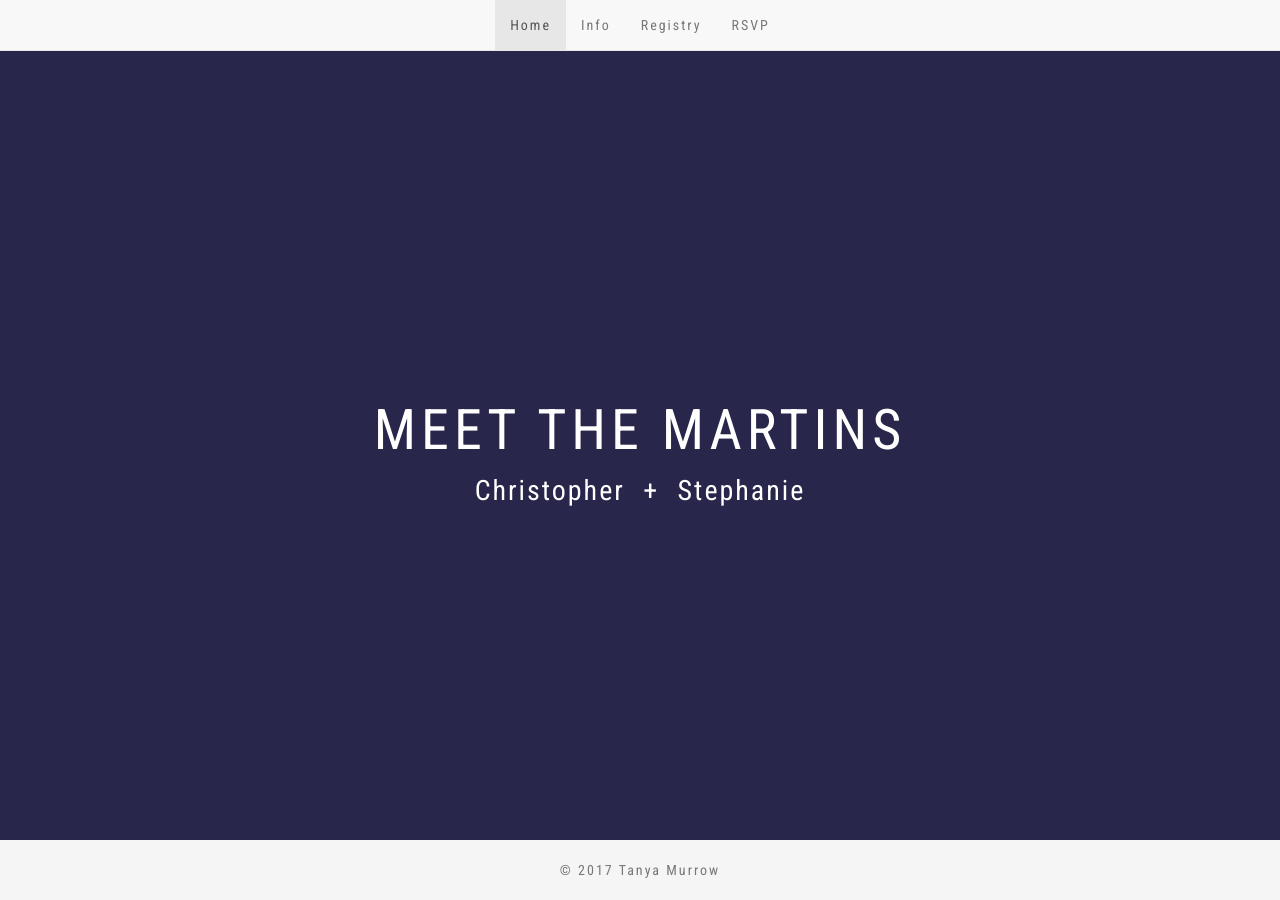
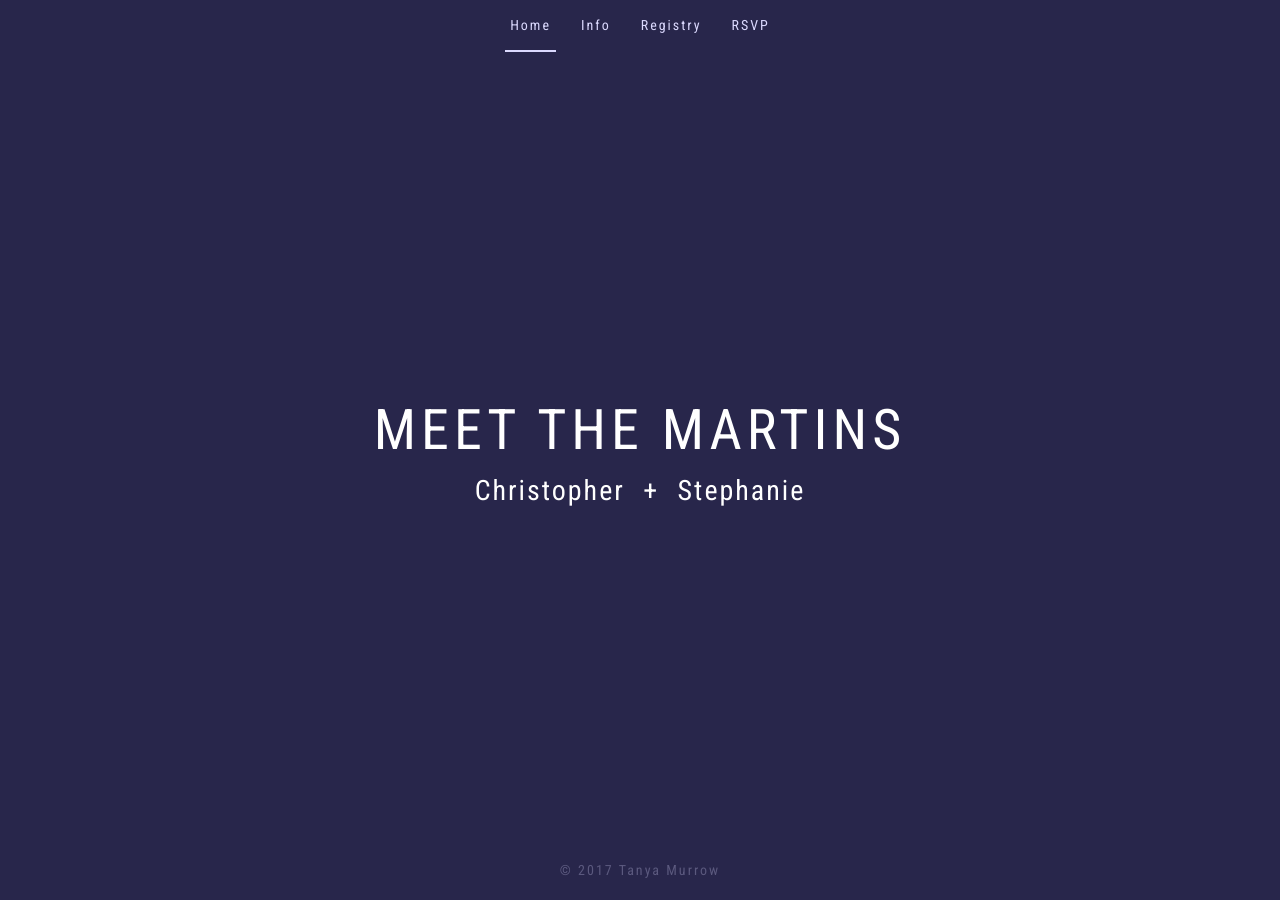
Before and after one commit to meetthemartins/meetthemartins.github.io, a Jekyll site: the page built from index.html, in a window 1280 px wide. Built offline with Jekyll 4.4.1, drawn with Linux system fonts in a browser that asks for light colours; nearby versions of some CDN libraries.

Commit message:
Fixed mobile navbar theme

```diff
--- a/_includes/navbar.html
+++ b/_includes/navbar.html
@@ -1,4 +1,4 @@
-<nav class="navbar navbar-default navbar-fixed-top">
+<nav class="navbar navbar-default navbar-fixed-top" id="navbar-fixed">
   <div class="container">
     <div class="navbar-header">
       <button type="button" class="navbar-toggle collapsed" data-toggle="collapse" data-target="#navbar" aria-expanded="false" aria-controls="navbar">
--- a/css/style.css
+++ b/css/style.css
@@ -11,5 +11,11 @@
 
 /* Footer */
 .footer {
-  background-color: #f5f5f5;
+  /*background-color: #f5f5f5;*/
 }
+
+.navbar-default .navbar-nav > li > a
+{
+  padding: 15px 5px;
+  margin: 0 10px;
+}
--- a/css/theme.css
+++ b/css/theme.css
@@ -7,22 +7,88 @@
 Purple: #5E2874
 Navy: #28264B
 
-Navy lighter 10%:
-Navy lighter 10%:
-Navy lighter 10%:
-Navy lighter 10%:
-Navy lighter 10%:
-Navy lighter 10%:
-Navy lighter 10%:
-Navy lighter 10%:
+Navy Lighter 5%: #353358
+
+Navy lighter 10%: #424065
+Navy lighter 20%: #5B597E
+Navy lighter 30%: #757398
+Navy lighter 40%: #8E8CB1
+Navy lighter 50%: #A7A5CA
+Navy lighter 60%: #C1BFE4
+Navy lighter 70%: #DBD9FE
+Navy lighter 80%: #F4F2FF
 */
 
 body,
 .btn-default {
-  background-color: #28264B
+  color: #fff;
+  background-color: #28264B;
 }
 
-body,
-.btn-default {
+.footer {
+  background-color: transparent;
+}
+
+.text-muted {
+  color: #5B597E;
+}
+
+hr,
+.page-header {
+  border-color: #757398;
+}
+
+/* Navbar styles */
+.navbar-default {
+  background-color: #28264B;
+  border: none;
+}
+
+.navbar-default .navbar-nav > li > a,
+.navbar-default .navbar-nav > .active > a {
+  color: #DBD9FE;
+  background-color: transparent;
+}
+
+.navbar-default .navbar-nav > li > a:hover,
+.navbar-default .navbar-nav > .active > a:hover,
+.navbar-default .navbar-nav > li > a:focus,
+.navbar-default .navbar-nav > .active > a:focus {
   color: #fff;
+  background-color: transparent;
 }
+
+@media (min-width: 768px) {
+  .navbar-default {
+    background-color: transparent;
+  }
+
+  .navbar-default .navbar-nav > .active > a {
+    border-bottom: 2px solid #DBD9FE;
+  }
+
+  .navbar-default .navbar-nav > .active > a:hover {
+    border-color: #fff;
+  }
+}
+
+.navbar-default .navbar-collapse {
+  border: none;
+  -webkit-box-shadow: none;
+  box-shadow: none;
+}
+
+.navbar-default .navbar-toggle,
+.navbar-default .navbar-toggle:focus,
+.navbar-default .navbar-toggle:hover {
+  background-color: transparent;
+  border: none;
+}
+
+.navbar-default .navbar-toggle.collapsed > .icon-bar {
+  background-color: #A7A5CA;
+}
+
+.navbar-default .navbar-toggle > .icon-bar {
+  background-color: #fff;
+}
```
